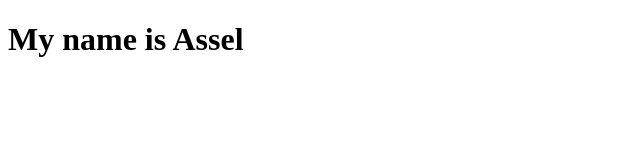
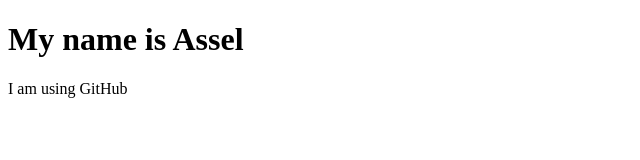
Before and after one commit to assolsmile/assolsmile.github.io, a plain HTML site: page index.html in a window 1280 px wide. Shown: the whole page, without its empty margins (0-640 px from the left). Drawn offline with Linux system fonts and the light colour scheme.

Commit message:
test GitHub

```diff
--- a/index.html
+++ b/index.html
@@ -5,5 +5,6 @@
   </head>
   <body>
     <h1>My name is Assel</h1>
+    <p>I am using GitHub</p>
   </body>
 </html>
```
